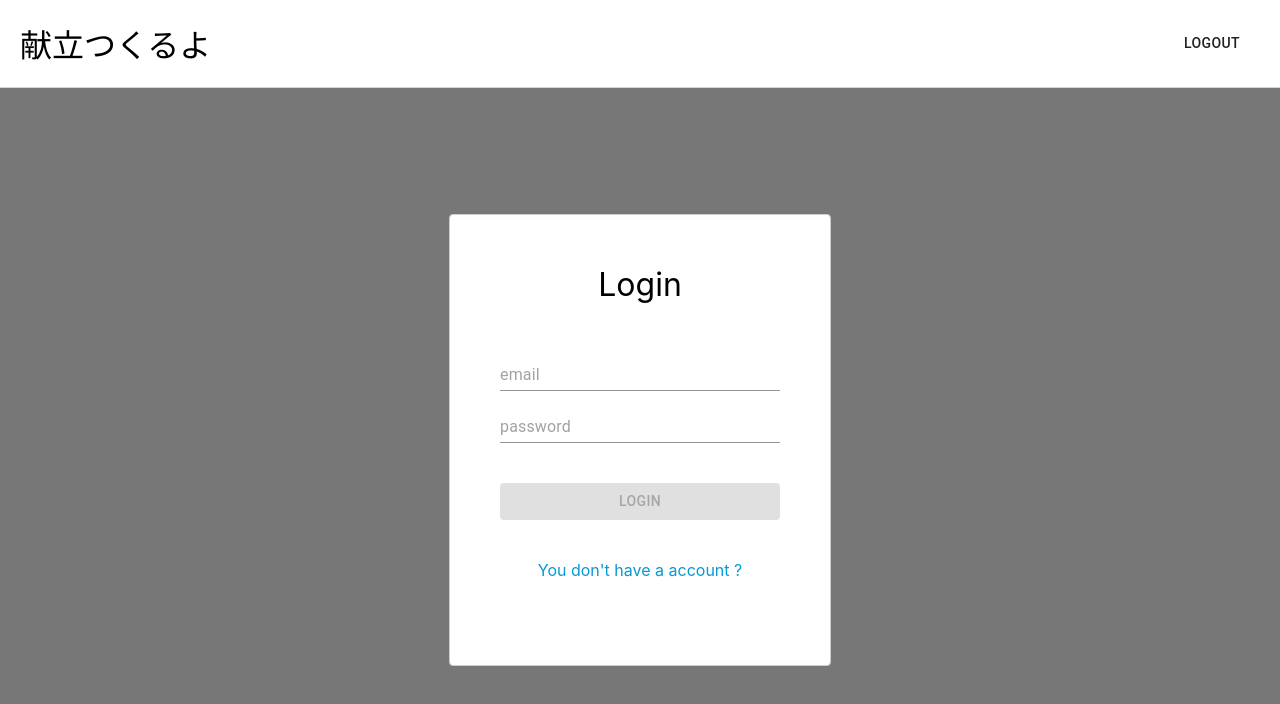
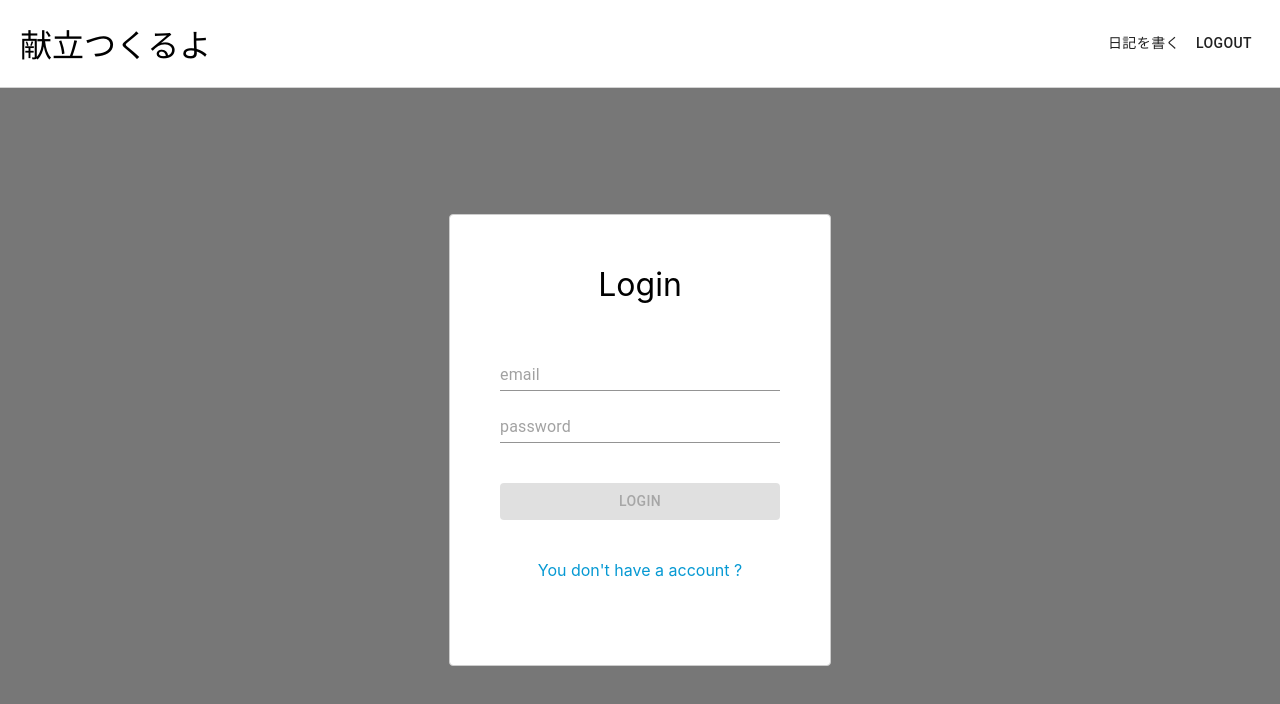
Before and after one commit to tanapiyo/cooking-frontend, a React (Create React App) app: page /diary in a window 1280 px wide. Shown: the top 704 px of the page. Built offline with nearby package versions, Linux system fonts and the light colour scheme; no server answers.

Commit message:
とりあえず機能

```diff
--- a/src/features/core/DiaryCore.tsx
+++ b/src/features/core/DiaryCore.tsx
@@ -73,6 +73,14 @@ const DiaryCore: React.FC = () => {
         <div className={styles.core_logout}>
             {(isLoadingAuth) && <CircularProgress />}
             <Button
+            className={styles.core_btnModal}
+            onClick={() => {
+              dispatch(setOpenNewDiary());
+            }}
+            >
+            日記を書く
+            </Button>
+            <Button
             onClick={() => {
                 localStorage.removeItem("localJWT");
                 dispatch(resetOpenNewDiary());
@@ -81,13 +89,14 @@ const DiaryCore: React.FC = () => {
             >
             Logout
             </Button>
-              <button
+              {/* <button
                 className={styles.core_btnModal}
                 onClick={() => {
                   dispatch(resetOpenNewDiary());
                 }}
               >
-              </button>
+              日記を書く
+              </button> */}
         </div>
           {/* </> */}
         {/* ) : (//nicknameないときはsignup/login */}
--- a/src/features/core/NewDiary.tsx
+++ b/src/features/core/NewDiary.tsx
@@ -59,7 +59,7 @@ const NewDiary: React.FC = () => {
         style={customStyles}
       >
         <form className={styles.core_signUp}>
-          <h1 className={styles.core_title}>SNS clone</h1>
+          <h1 className={styles.core_title}>日記を書く</h1>
 
           <br />
           <TextField
```
